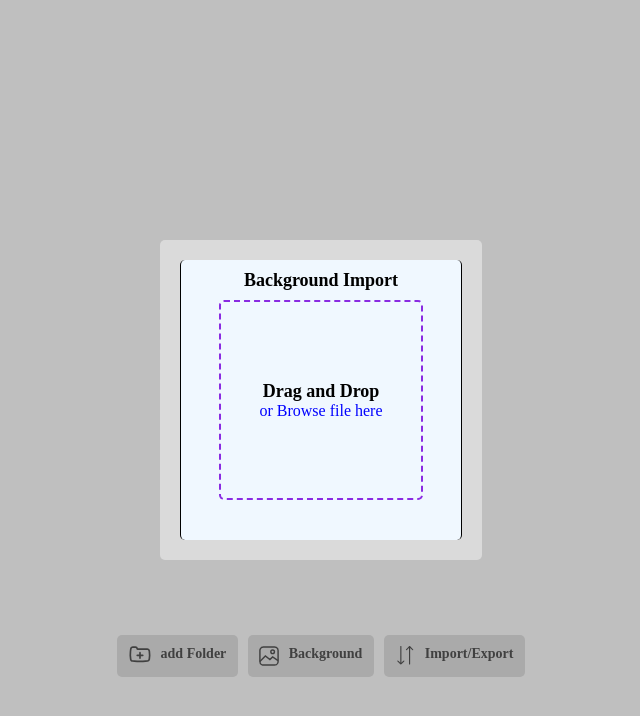
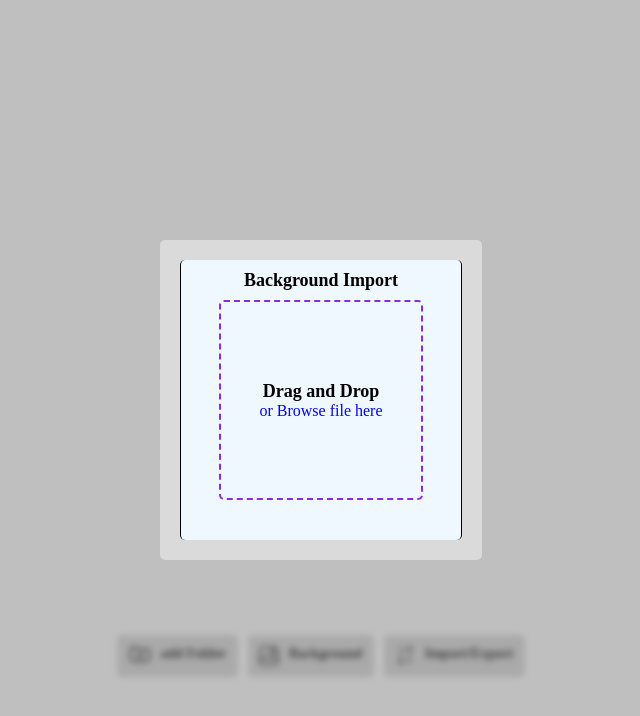
Before and after one commit to Jeluxe/New-Page-Extension, a browser extension: page index.html in a window 1280 px wide. Both pictures are taken after a click on the element "Background". Shown: the whole page, without its empty margins (319-959 px from the left). Drawn offline with Linux system fonts and the light colour scheme.

Commit message:
Added blur to modal's background

```diff
--- a/index.css
+++ b/index.css
@@ -260,6 +260,7 @@ a:visited {
   height: 100vh;
   background-color: rgba(128, 128, 128, 0.5);
   z-index: 1;
+  backdrop-filter: blur(3px);
 }
 
 .modals-container {
```
